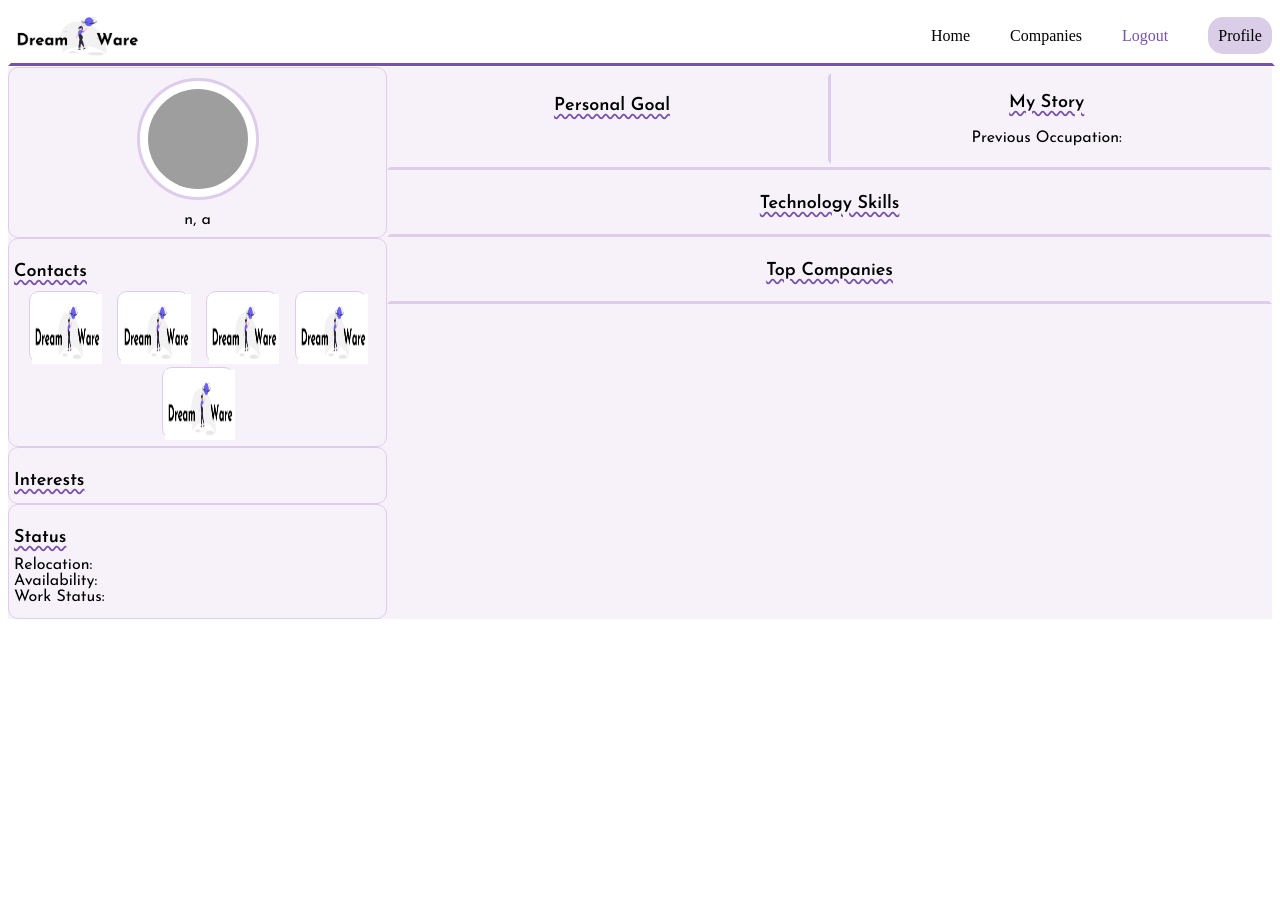
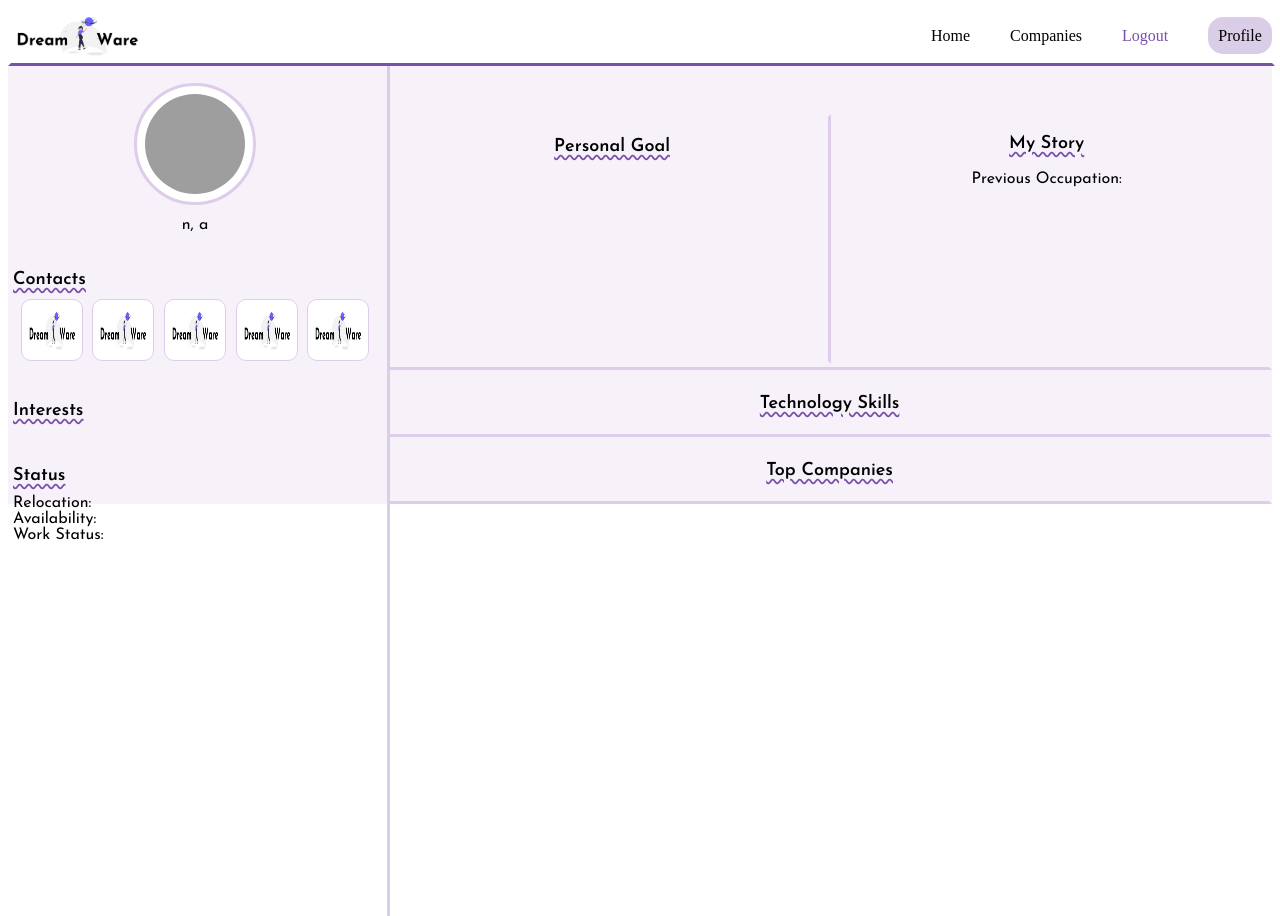
Before and after one commit to NasirAbdirahman/Dreamware, a Django app: page /dashboard/ in a window 1280 px wide. Run offline with Django 4.2, Linux system fonts and the light colour scheme; a user stored in the database is signed in; data comes from the database, SQL or seed files in the repository; grey boxes are pictures that could not be loaded.

Commit message:
Left column non-scroll example with scrolling right column

```diff
--- a/techjourneyproject/static/style.css
+++ b/techjourneyproject/static/style.css
@@ -404,13 +404,8 @@ input{
 */
 
 .dashboard-container{
-    height: 100%;
-    width: 100%;
-    display: flex;
-    flex-direction: row;/* Potentially Delete*/
-    margin-top: 4.18em;
     background: rgba(93, 0, 155, 0.05);
-    backdrop-filter: blur(5px);
+
 }
 
 /*Dashboard Font*/
@@ -438,10 +433,20 @@ input{
     Left Column Styling
 */
 .dashboard-lCol{
-    display: inherit;
-    flex-direction: column;
+    position: fixed;
+
     width: 30%;
-    height: inherit;
+    height: 100%;
+    top: 0;
+    left: 0;
+    bottom: 0;
+    padding-top: 50px;
+    /*Border Styling for Column*/
+    border-style: solid;
+    border-bottom-color: transparent;
+    border-top-color: transparent;
+    border-right-color:  #D9CDE7;
+    border-left-color: transparent;
 }
 
     /* Profile Section*/
@@ -451,10 +456,10 @@ input{
         margin-top: 50px;*/
 
         border-radius: 10px;
-        border: 1px solid #decceb;
+        /*border: 1px solid #decceb;*/
         justify-content: center;
         text-align: center;
-        /*padding: 15px;*/
+        padding-top: 20px;
     }
 
     .profileImg{
@@ -476,9 +481,10 @@ input{
         margin-top: 50px;
         display: inherit;
         flex-flow: row wrap;*/
-        padding: 5px;
+        padding: 10px;
+
         border-radius: 10px;
-        border: 1px solid #decceb;
+        /*border: 1px solid #decceb;*/
 
     }
 
@@ -490,8 +496,8 @@ input{
     }
 
     .contactCards{
-        height:65px;
-        width: 65px;
+        height: 55px;
+        width: 55px;
         background-color: #ffffff;
         border: 1px solid #decceb;
         border-radius: 10px;
@@ -507,9 +513,10 @@ input{
         margin-top: 50px;
         display: inherit;
         flex-flow: row wrap;*/
-        padding: 5px;
+        padding: 10px;
+
         border-radius: 10px;
-        border: 1px solid #decceb;
+        /*border: 1px solid #decceb;*/
     }
 
     .interestsContainer{
@@ -520,8 +527,8 @@ input{
 
     }
     .interestsCards{
-        height: 65px;
-        width: 65px;
+        height: 55px;
+        width: 55px;
         background-color: #ffffff;
         border: 1px solid #decceb;
         border-radius: 10px;
@@ -538,9 +545,10 @@ input{
         margin-top: 50px;
         display: inherit;
         flex-flow: row wrap;*/
-        padding: 5px;
+        padding: 10px;
+
         border-radius: 10px;
-        border: 1px solid #decceb;
+        /*border: 1px solid #decceb;*/
     }
 
     .statusContainer{
@@ -555,16 +563,16 @@ input{
     Right Column Styling
 */
 .dashboard-rCol{
-    display: inherit;
-    flex-direction: column;
     width: 70%;
+    margin-left: 30%;
+    padding-top: 100px;
 }
 
     /*
         First Row
     */
     .personalSection{
-        display: inherit;
+        display: flex;
         flex-flow: row wrap;
         border: 3px solid ;
         border-top-color: transparent;
@@ -572,6 +580,7 @@ input{
         border-right-color: transparent;
         border-left-color: transparent;
         padding: 3px;
+        height:250px
     }
 
         /*Personal Goal Section*/
@@ -657,10 +666,10 @@ input{
 
         /*outer circle stroke-Purple*/
         svg circle:nth-child(2) {
-            stroke-dashoffset: calc(440 - (440 * 65) / 100 );/*Same calc(0);*/
+            stroke-dashoffset: calc(440 - (440 * 45) / 100 );/*Same calc(0);*/
             stroke: #7851A9;
 
-            /*animation: progres 4s infinite linear; */
+            /*animation: progress 4s infinite linear; */
         }
 
         /*Inner Frosted circle-DON'T CHANGE*/
@@ -682,7 +691,6 @@ input{
         .skill-circle .text {
             position: absolute;
             display: flex;
-
             top: 0;
             left: 0;
             width: 100%;
--- a/techjourneyproject/templates/dashboard.html
+++ b/techjourneyproject/templates/dashboard.html
@@ -57,19 +57,19 @@
                         <p class="dashboard-title">Contacts</p>
                         <section class="contactLinks">
                             <div class="contactCards">
-                                <a href="mailto:{{user.member.email}}" aria-label="Member's Email"><img src="/static/images/dreamwareLogo.png" height="70px" width="70px"></a>
+                                <a href="mailto:{{user.member.email}}" aria-label="Member's Email"><img src="/static/images/dreamwareLogo.png" height="50px" width="50px"></a>
                             </div>
                             <div class="contactCards">
-                                <a href="{{user.member.linkedin}}" target="blank" aria-label="Member's LinkedIn"><img src="/static/images/dreamwareLogo.png" height="70px" width="70px"></a>
+                                <a href="{{user.member.linkedin}}" target="blank" aria-label="Member's LinkedIn"><img src="/static/images/dreamwareLogo.png" height="50px" width="50px"></a>
                             </div>
                             <div class="contactCards">
-                                <a href="{{user.member.github}}" target="blank" aria-label="Member's Github"><img src="/static/images/dreamwareLogo.png" height="70px" width="70px"></a>
+                                <a href="{{user.member.github}}" target="blank" aria-label="Member's Github"><img src="/static/images/dreamwareLogo.png" height="50px" width="50px"></a>
                             </div>
                             <div class="contactCards">
-                                <a href="{{user.member.portfolio}}" target="blank" aria-label="Member's Portfolio"><img src="/static/images/dreamwareLogo.png" height="70px" width="70px"></a>
+                                <a href="{{user.member.portfolio}}" target="blank" aria-label="Member's Portfolio"><img src="/static/images/dreamwareLogo.png" height="50px" width="50px"></a>
                             </div>
                             <div class="contactCards">
-                                <a href="{{user.member.portfolio}}" target="blank" aria-label="Member's Resume"><img src="/static/images/dreamwareLogo.png" height="70px" width="70px"></a>
+                                <a href="{{user.member.portfolio}}" target="blank" aria-label="Member's Resume"><img src="/static/images/dreamwareLogo.png" height="50px" width="50px"></a>
                             </div>
                         </section>
                     </section>
@@ -177,7 +177,6 @@
 
                 </section>
 
-
             </section>
 
 
```
